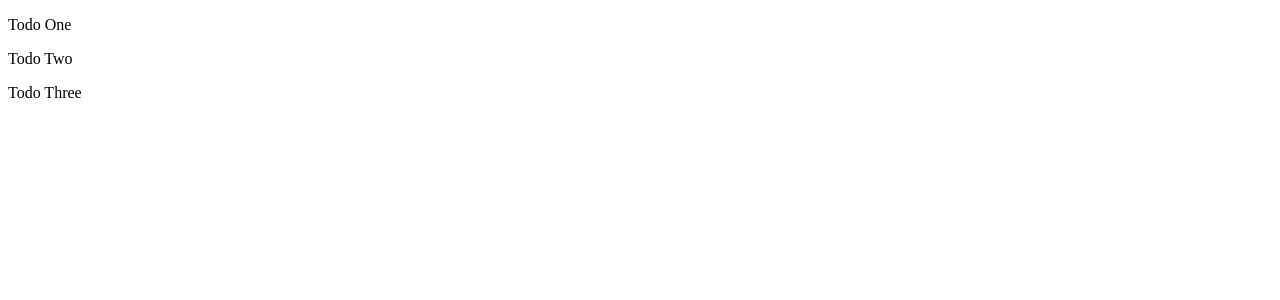
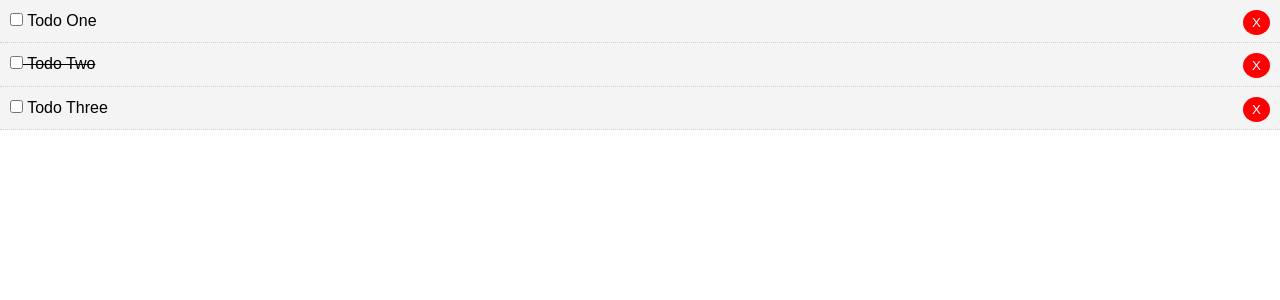
Before and after one commit to CLantigua2/angular-todo-list, an Angular app: page / in a window 1280 px wide. Shown: the top 300 px of the page. Built offline with nearby package versions, Linux system fonts and the light colour scheme.

Commit message:
added styling to the todo item component and global styles reset

```diff
--- a/src/app/components/todo-item/todo-item.component.css
+++ b/src/app/components/todo-item/todo-item.component.css
@@ -0,0 +1,19 @@
+.del {
+    background: #ff0000;
+    color: #ffffff;
+    border: none;
+    padding: 5px 9px;
+    border-radius: 50%;
+    cursor: pointer;
+    float: right;
+}
+
+.todo {
+    background: #f4f4f4;
+    padding: 10px;
+    border-bottom: 1px #ccc dotted;
+}
+
+.is-complete {
+    text-decoration: line-through;
+}
--- a/src/app/components/todo-item/todo-item.component.html
+++ b/src/app/components/todo-item/todo-item.component.html
@@ -1,3 +1,9 @@
+<div [ngClass]="setClasses()">
+
 <p>
+  <input type="checkbox" />
   {{ todo.title }}
+  <button class="del">X</button>
 </p>
+
+</div>
--- a/src/app/components/todo-item/todo-item.component.ts
+++ b/src/app/components/todo-item/todo-item.component.ts
@@ -14,4 +14,14 @@
   ngOnInit() {
   }
 
+  // Set Dynamic Classes
+  setClasses() {
+    let classes = {
+      todo: true,
+      'is-complete': this.todo.completed
+    }
+
+    return classes
+  }
+
 }
--- a/src/styles.css
+++ b/src/styles.css
@@ -1 +1,34 @@
 /* You can add global styles to this file, and also import other style files */
+
+* {
+    box-sizing: border-box;
+    margin: 0;
+    padding: 0;
+}
+
+body {
+    font-family: Arial, Helvetica, sans-serif;
+    line-height: 1.4;
+}
+
+a {
+    color: #333;
+    text-decoration: none;
+}
+
+.container {
+    padding: 0 1rem;
+}
+
+.btn {
+    display: inline-block;
+    border: none;
+    background: #555;
+    color: #fff;
+    padding: 7px 20px;
+    cursor: pointer;
+}
+
+.btn:hover {
+    background: #666;
+}
```
